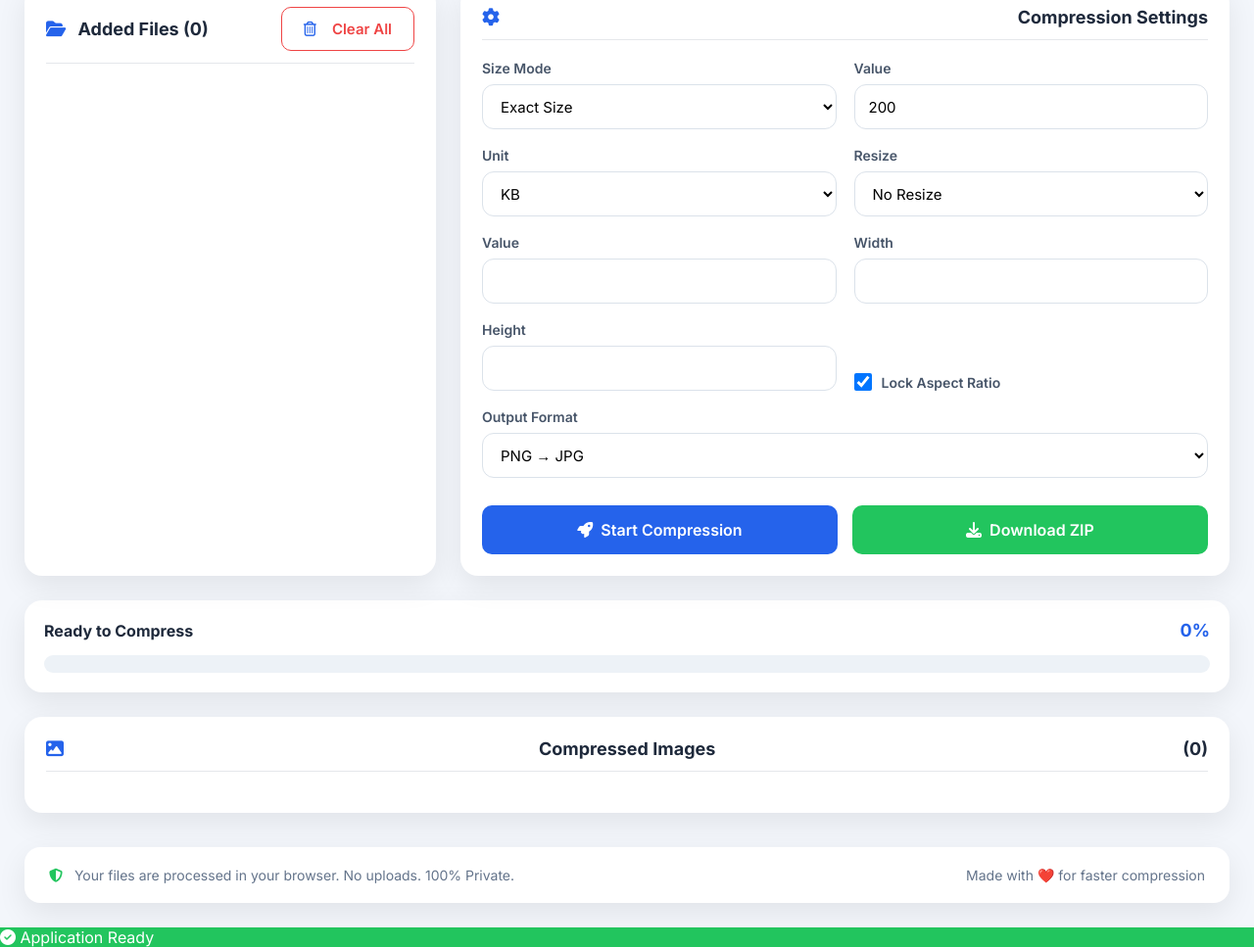
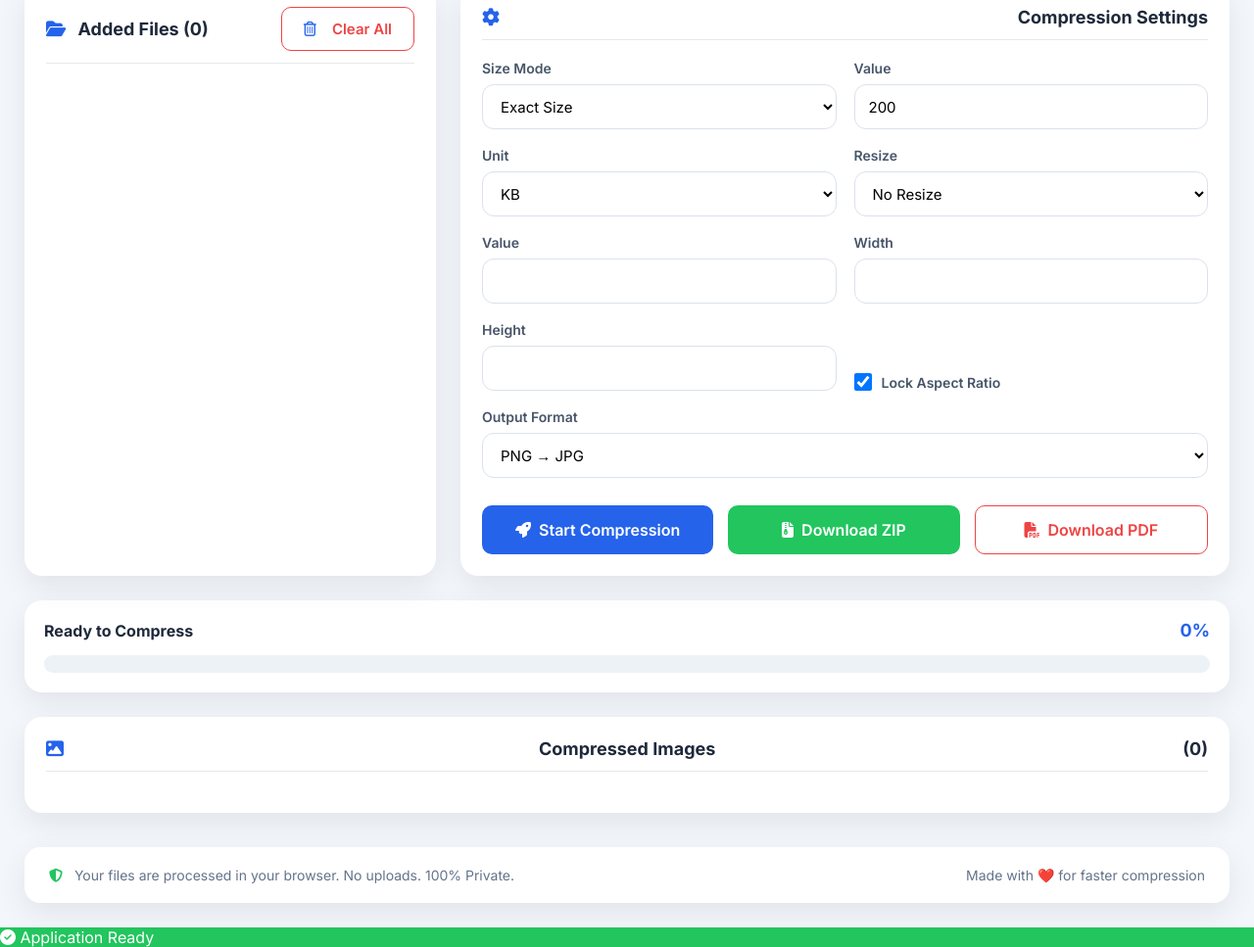
Before and after one commit to ranjanrai/Image-compressor, a plain HTML site: page index.html in a window 1280 px wide. Shown: the part 571-1538 px from the top of the page at 98% size. Drawn offline with nearby package versions, Linux system fonts and the light colour scheme; a script that the page names is missing.

Commit message:
Add PDF download button
Added PDF download button to the image compressor interface.

```diff
--- a/index.html
+++ b/index.html
@@ -22,7 +22,7 @@ href="https://cdnjs.cloudflare.com/ajax/libs/font-awesome/6.7.2/css/all.min.css"
 <script src="https://cdnjs.cloudflare.com/ajax/libs/jszip/3.10.1/jszip.min.js"></script>
 
 <script src="https://cdnjs.cloudflare.com/ajax/libs/exif-js/2.3.0/exif.min.js"></script>
-
+<script src="https://cdnjs.cloudflare.com/ajax/libs/jspdf/2.5.1/jspdf.umd.min.js"></script>
 </head>
 
 <body>
@@ -330,25 +330,20 @@ Keep PNG
 
 <div class="buttons">
 
-<button
-id="startBtn"
-class="primary">
+    <button id="startBtn" class="primary">
+        <i class="fa-solid fa-rocket"></i>
+        Start Compression
+    </button>
 
-<i class="fa-solid fa-rocket"></i>
+    <button id="zipBtn" class="success">
+        <i class="fa-solid fa-file-zipper"></i>
+        Download ZIP
+    </button>
 
-Start Compression
-
-</button>
-
-<button
-id="zipBtn"
-class="success">
-
-<i class="fa-solid fa-download"></i>
-
-Download ZIP
-
-</button>
+    <button id="pdfBtn" class="danger">
+        <i class="fa-solid fa-file-pdf"></i>
+        Download PDF
+    </button>
 
 </div>
 
```
